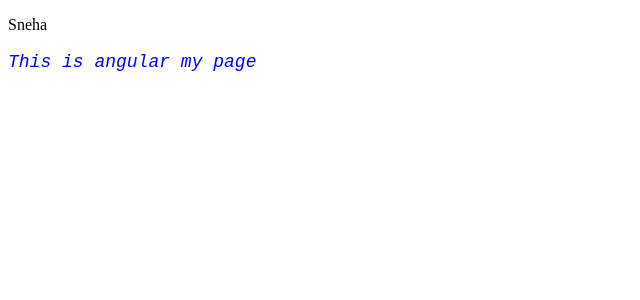
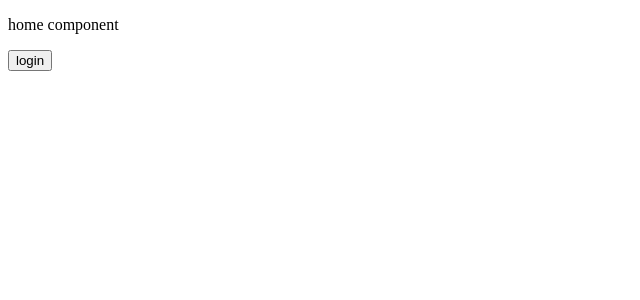
Before and after one commit to snehachougule14/softwareproject, an Angular app in the folder MyApp/: page / in a window 1280 px wide. Shown: the top 300 px of the page, without its empty margins (0-640 px from the left). Built offline with nearby package versions, Linux system fonts and the light colour scheme.

Commit message:
component link

```diff
--- a/MyApp/src/app/app-routing.module.ts
+++ b/MyApp/src/app/app-routing.module.ts
@@ -1,7 +1,17 @@
 import { NgModule } from '@angular/core';
 import { RouterModule, Routes } from '@angular/router';
+import { HomeComponent } from './home/home.component';
+import { LoginComponent } from './login/login.component';
 
-const routes: Routes = [];
+const routes: Routes = [
+{
+  path: '', component :HomeComponent
+},
+{
+  path:'login', component :LoginComponent
+}
+
+];
 
 @NgModule({
   imports: [RouterModule.forRoot(routes)],
--- a/MyApp/src/app/app.component.html
+++ b/MyApp/src/app/app.component.html
@@ -1,5 +1,11 @@
-<p> Sneha </p>
+<!--<p> Sneha </p>
 
 <p class="para"> This is angular  my page</p>
+-----------------------------------------------
+<app-home></app-home>
+-----------------------------------------------
+-----------------------------------------------
+-->
+
 
 <router-outlet></router-outlet>
--- a/MyApp/src/app/app.module.ts
+++ b/MyApp/src/app/app.module.ts
@@ -4,11 +4,14 @@
 import { AppRoutingModule } from './app-routing.module';
 import { AppComponent } from './app.component';
 import { HomeComponent } from './home/home.component';
+import { LoginComponent } from './login/login.component';
 
 @NgModule({
   declarations: [
     AppComponent,
-    HomeComponent
+    HomeComponent,
+    LoginComponent,
+
   ],
   imports: [
     BrowserModule,
--- a/MyApp/src/app/home/home.component.html
+++ b/MyApp/src/app/home/home.component.html
@@ -1 +1,3 @@
-<p>home works!</p>
+<p>home component </p>
+
+<button routerLink ="/login"> login </button>
--- /dev/null
+++ b/MyApp/src/app/login/login.component.html
@@ -0,0 +1 @@
+<p>login works!</p>
```
Also changed, not shown: MyApp/src/app/login/login.component.ts (added, +10 -0 lines), MyApp/src/app/login/login.component.css (added), 1 other file (tests, documents, lock files or other folders).
